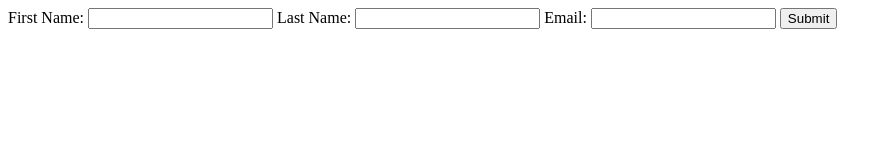
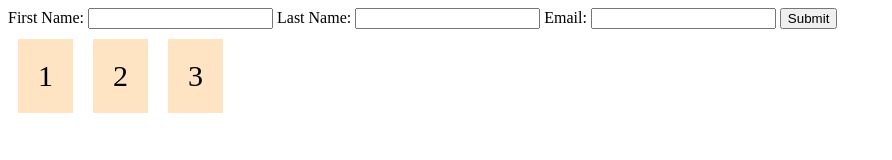
Before and after one commit to akoch247/ppainting, a plain HTML site: page PicassoPainting.html in a window 1280 px wide. Shown: the whole page, without its empty margins (0-892 px from the left). Drawn offline with Linux system fonts and the light colour scheme.

Commit message:
add flexbox

```diff
--- a/PicassoPainting.css
+++ b/PicassoPainting.css
@@ -0,0 +1,10 @@
+.flex-container {
+   display: flex
+}
+
+.flex-container > div {
+    background-color: bisque;
+    margin: 10px;
+    padding: 20px;
+    font-size: 30px;
+  }
--- a/PicassoPainting.html
+++ b/PicassoPainting.html
@@ -16,5 +16,11 @@
         <input type="submit" value="Submit" />
     </form>
 
+    <div class="flex-container" >
+        <div>1</div>
+        <div>2</div>
+        <div>3</div>
+    </div>
+
 </body>
 </html>
```
